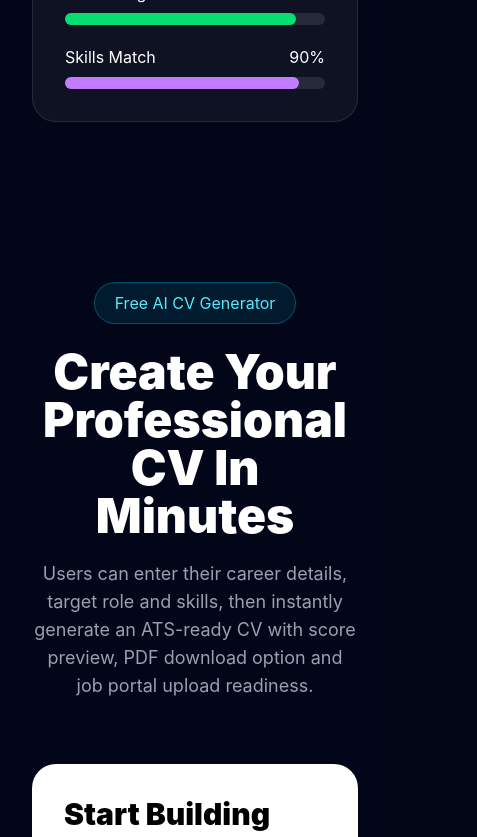
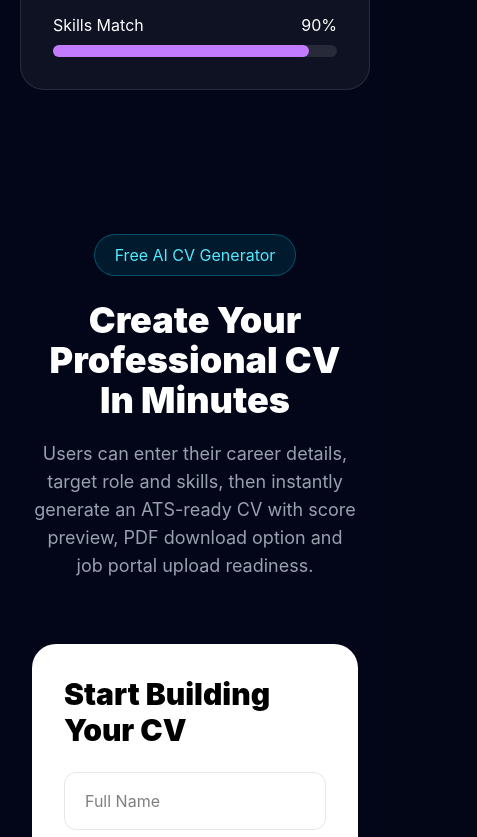
Before and after one commit to kristidyda-cell/trendyzcv-landing-page, a React (Vite) app: page / in a window 390 px wide. Shown: the part 1308-2145 px from the top of the page, 477 px wide, since content can reach past the window. Built offline with nearby package versions, Linux system fonts and the light colour scheme.

Commit message:
Improve mobile heading responsiveness

```diff
--- a/src/App.jsx
+++ b/src/App.jsx
@@ -12,7 +12,7 @@ import Footer from "./components/Footer";
 
 export default function App() {
   return (
-    <div className="min-h-screen bg-slate-950 text-white">
+    <div className="min-h-screen bg-slate-950 text-white overflow-x-hidden">
       <Navbar />
       <Hero />
       <FreeCVGenerator />
--- a/src/components/FreeCVGenerator.jsx
+++ b/src/components/FreeCVGenerator.jsx
@@ -6,7 +6,7 @@ export default function FreeCVGenerator() {
           Free AI CV Generator
         </div>
 
-        <h2 className="text-5xl font-black">
+        <h2 className="text-4xl sm:text-5xl font-black">
           Create Your Professional CV In Minutes
         </h2>
 
--- a/src/components/Hero.jsx
+++ b/src/components/Hero.jsx
@@ -1,6 +1,6 @@
 export default function Hero() {
   return (
-    <section className="max-w-7xl mx-auto px-8 py-20 grid lg:grid-cols-2 gap-16 items-center">
+    <section className="max-w-7xl mx-auto px-5 md:px-8 py-16 md:py-20 grid lg:grid-cols-2 gap-12 lg:gap-16 items-center overflow-hidden">
       <div>
         <div className="inline-block bg-cyan-400/10 border border-cyan-400/30 text-cyan-300 px-5 py-2 rounded-full mb-6">
           AI-Powered Career Platform
--- a/src/index.css
+++ b/src/index.css
@@ -6,12 +6,17 @@ body,
   width: 100%;
   min-height: 100%;
   margin: 0;
+  overflow-x: hidden;
 }
 
 body {
   background: #020617;
 }
 
+* {
+  box-sizing: border-box;
+}
+
 ::selection {
   background: #22d3ee;
   color: #020617;
```
